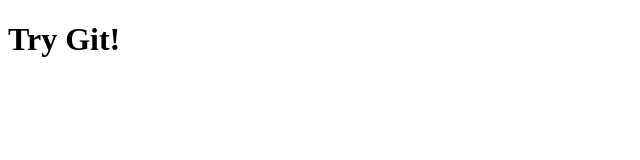
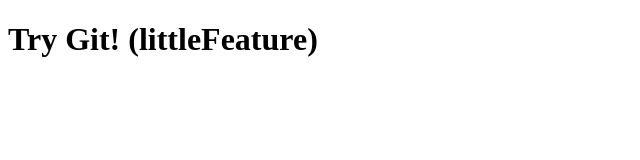
Before and after one commit to elizaveta1101/formStylization, a plain HTML site: page check.html in a window 1280 px wide. Shown: the whole page, without its empty margins (0-640 px from the left). Drawn offline with Linux system fonts and the light colour scheme.

Commit message:
littleFeature

```diff
--- a/check.html
+++ b/check.html
@@ -7,6 +7,6 @@
     <title>test.html</title>
 </head>
 <body>
-    <h1>Try Git!</h1>
+    <h1>Try Git! (littleFeature)</h1>
 </body>
 </html>
```
